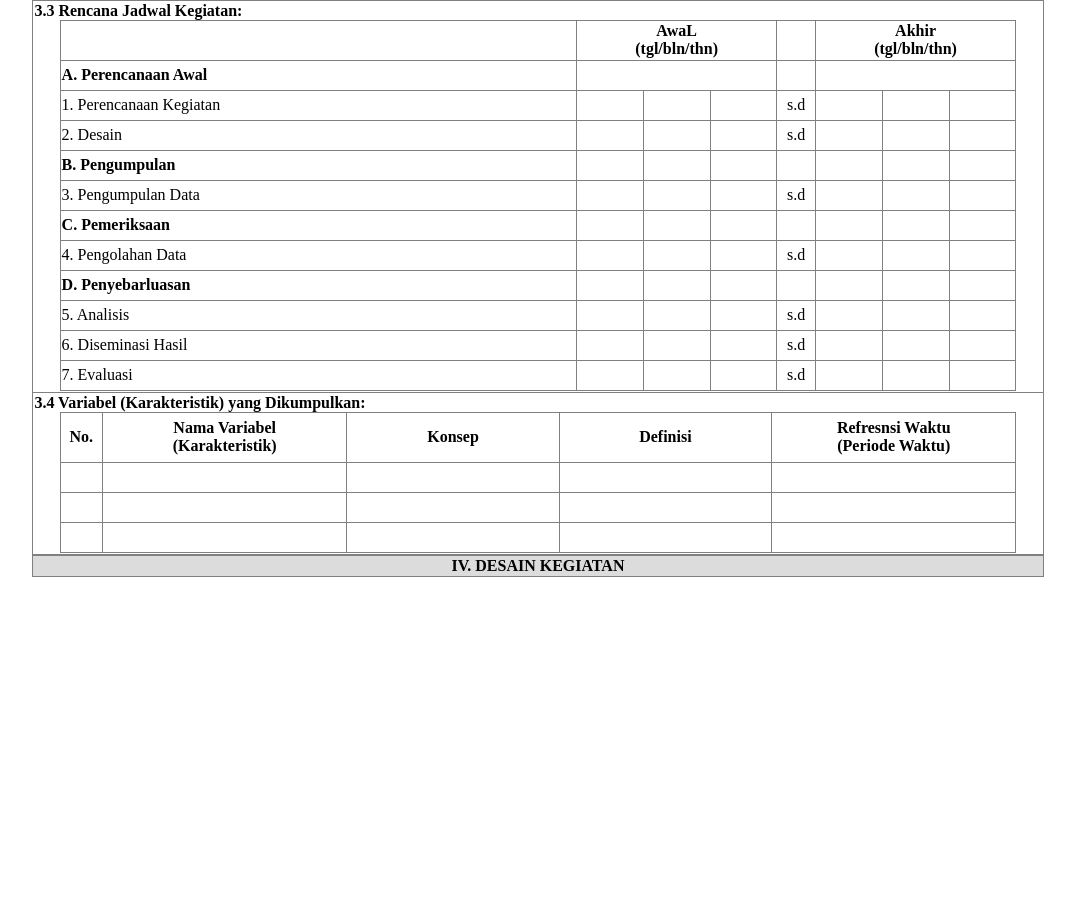
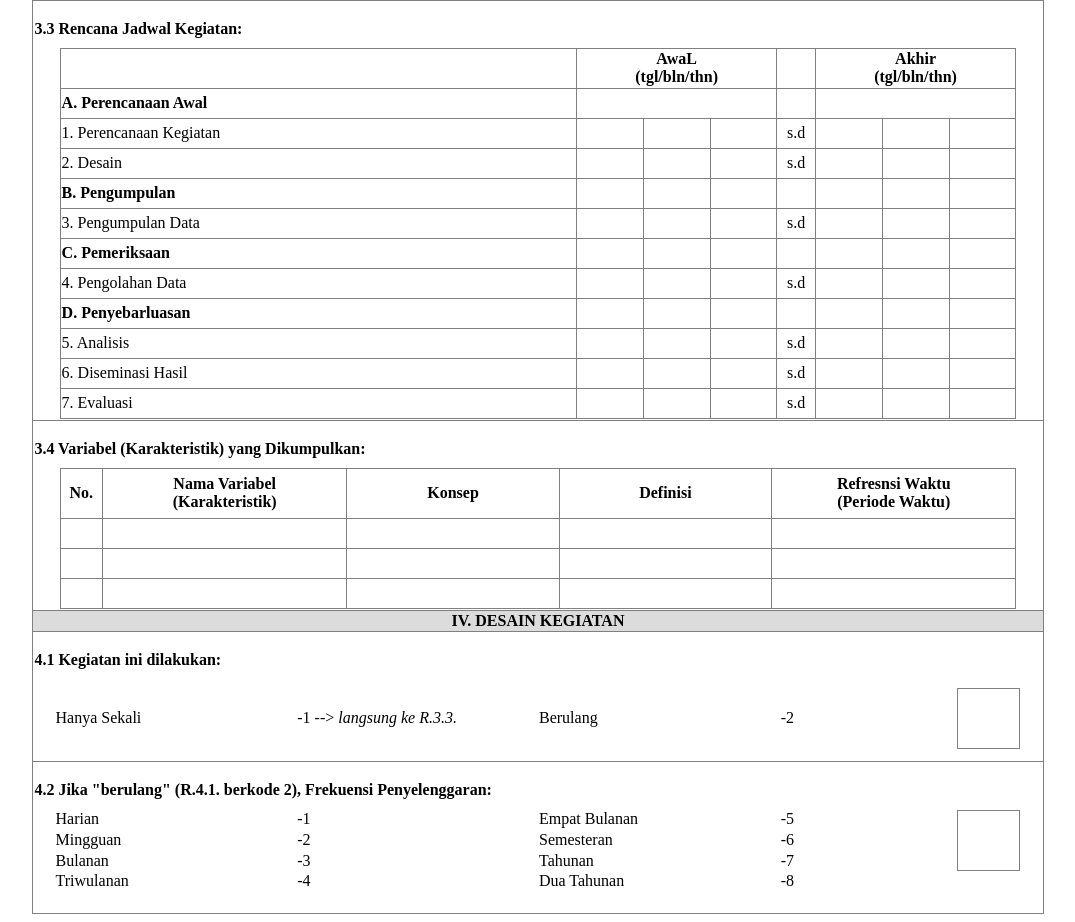
Before and after one commit to KeyLaFleurr/Ruby, a Yii app: template views/metadata/index.php in a window 1280 px wide. Shown: the part 948-1870 px from the top of the page, without its empty margins (102-1177 px from the left). Before the commit the page ends 1525 px from the top, so only its background shows below. Run offline with PHP 8.4 and a stand-in for Yii, Linux system fonts and the light colour scheme; the template is opened without the code that fills it, so the values that code supplies are empty; some libraries are stand-ins or nearby versions.

Commit message:
halaman 84

```diff
--- a/views/metadata/index.php
+++ b/views/metadata/index.php
@@ -126,20 +126,18 @@
     </tr>
   </table><br>
 
-
-
-  <!-- HALAMAN 84 .tabel 3.3 .tabel 3.4 -->
-  <table align="center" width="80%" rules="all" border="1" id="example">
+    <!-- HALAMAN 84 .tabel 3.3 .tabel 3.4 & 4.1 4.2 -->
+<table align="center" width="80%" rules="all" border="1" id="example">
     <tr>
       <th colspan="8" height="50px"></th>
     </tr>
   </table>
-
+    <!--Tabel 3.3-->
   <table align="center" width="80%" rules="all" border="1" id="example">
     <tr>
-      <th colspan="8" align="left">3.3 Rencana Jadwal Kegiatan:
+      <th colspan="8" align="left"><br>3.3 Rencana Jadwal Kegiatan:
 
-        <table align="center" width="95%" rules="all" border="1" id="example">
+        <table align="center" style="margin-top: 10px;" width="95%" rules="all" border="1" id="example">
           <tr>
             <br>
             <th height="40px"></th>
@@ -271,9 +269,9 @@
     </tr>
 
     <tr>
-      <th align="left">3.4 Variabel (Karakteristik) yang Dikumpulkan:
-
-        <table align="center" width="95%" rules="all" border="1" id="example">
+       <!--Tabel 3.4-->
+      <th align="left"><br>3.4 Variabel (Karakteristik) yang Dikumpulkan: <br>
+        <table align="center"  style="margin-top: 10px;" width="95%" rules="all" border="1" id="example">
           <tr>
             <th height="50px" width="4%">No.</th>
             <th width="23%">Nama Variabel <br> (Karakteristik) </th>
@@ -310,15 +308,69 @@
 
       </th>
     </tr>
+    <tr>
+      <th class="mark">IV. DESAIN KEGIATAN</th>
+    </tr>
+
+    <tr>
+       <!--Tabel 4.1-->
+      <th align="left" colspan="2"><br>4.1 Kegiatan ini dilakukan:<br>
+        <table align="center" style="margin-bottom: 10px;" width="96%" rules="none" border="0" id="example">
+          <tr>
+            <br>
+            <td width="25%" height="">Hanya Sekali</td>
+            <td width="25%">-1 --> <i>langsung ke R.3.3.</i></td>
+            <td width="25%">Berulang</td>
+            <td width="5%">-2</td>
+            <td>
+              <table align="right" style="" width="33%" rules="all" border="1" id="example">
+                <tr>
+                  <td height="60px"></td>
+                </tr>
+              </table>
+            </td>
+          </tr>
+      </th>
   </table>
-
-  <table align="center" width="80%" rules="all" border="1" id="example">
-      <tr>
-        <th class="mark">IV. DESAIN KEGIATAN</th>
-      </tr>
-    </table>
-
-
+  <tr>
+     <!--Tabel 4.2-->
+    <th align="left"><br>4.2 Jika "berulang" (R.4.1. berkode 2), Frekuensi Penyelenggaran:
+    <table align="center" style="margin-top: 10px; margin-bottom: 20px;" width="96%" rules="none" border="0" id="example">
+    <tr>
+    <td width="25%">Harian</td>
+    <td width="25%">-1</td>
+    <td width="25%">Empat Bulanan</td>
+    <td width="5%">-5</td>
+    <td rowspan="4">
+    <table align="right" style="margin-bottom: 20px;" width="33%" rules="all" border="1" id="example">
+                <tr>
+                  <td height="60px"></td>
+                </tr>
+              </table>
+    </td>
+    </tr>
+    <tr>
+    <td>Mingguan</td>
+    <td>-2</td>
+    <td>Semesteran</td>
+    <td>-6</td>
+    </tr>
+    <tr>
+    <td>Bulanan</td>
+    <td>-3</td>
+    <td>Tahunan</td>
+    <td>-7</td>
+    </tr>
+    <tr>
+    <td>Triwulanan</td>
+    <td>-4</td>
+    <td>Dua Tahunan</td>
+    <td>-8</td>
+    </tr>
+  </table>
+    </th>
+  </tr>
+  </table>
 
 </body>
 
```
